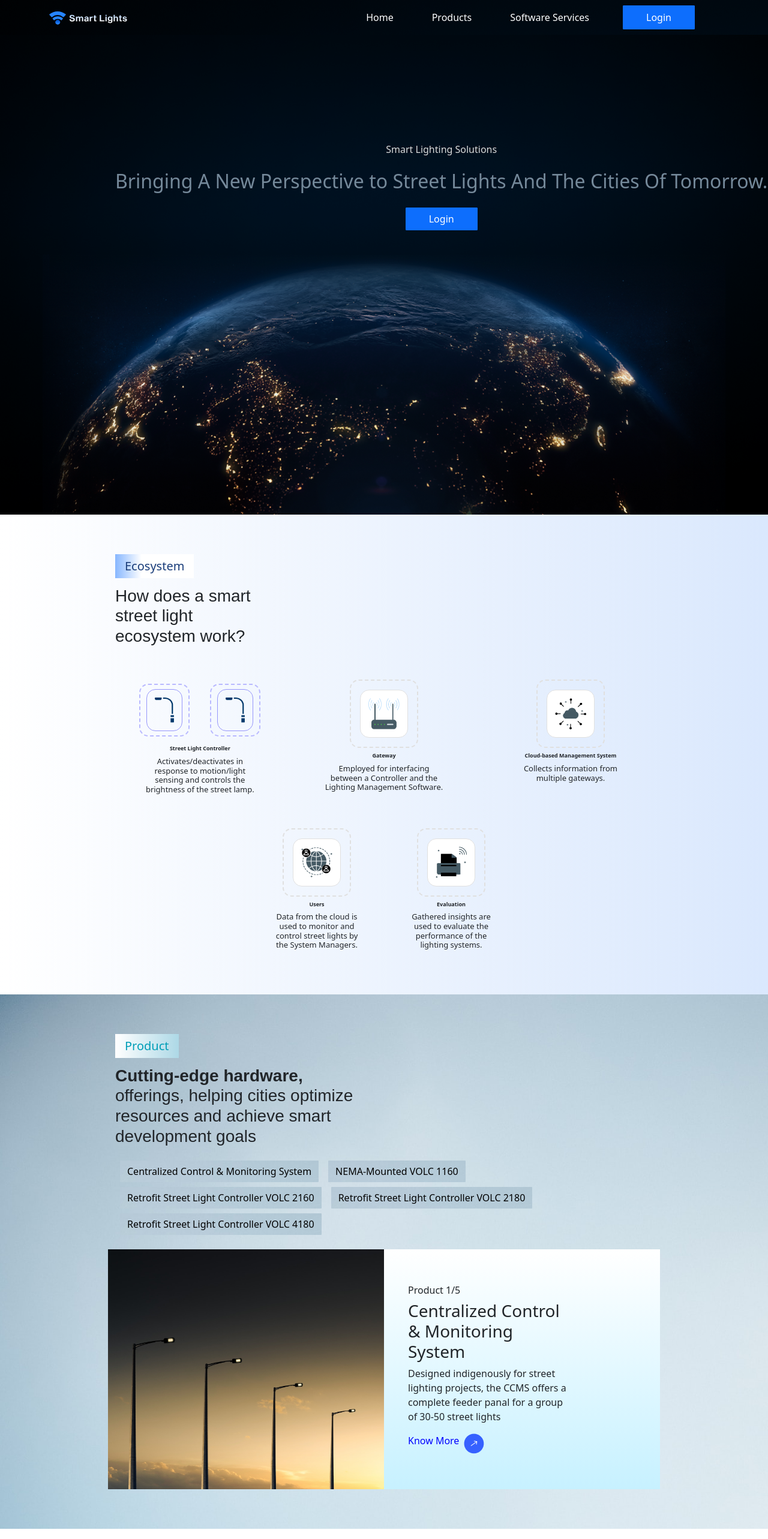
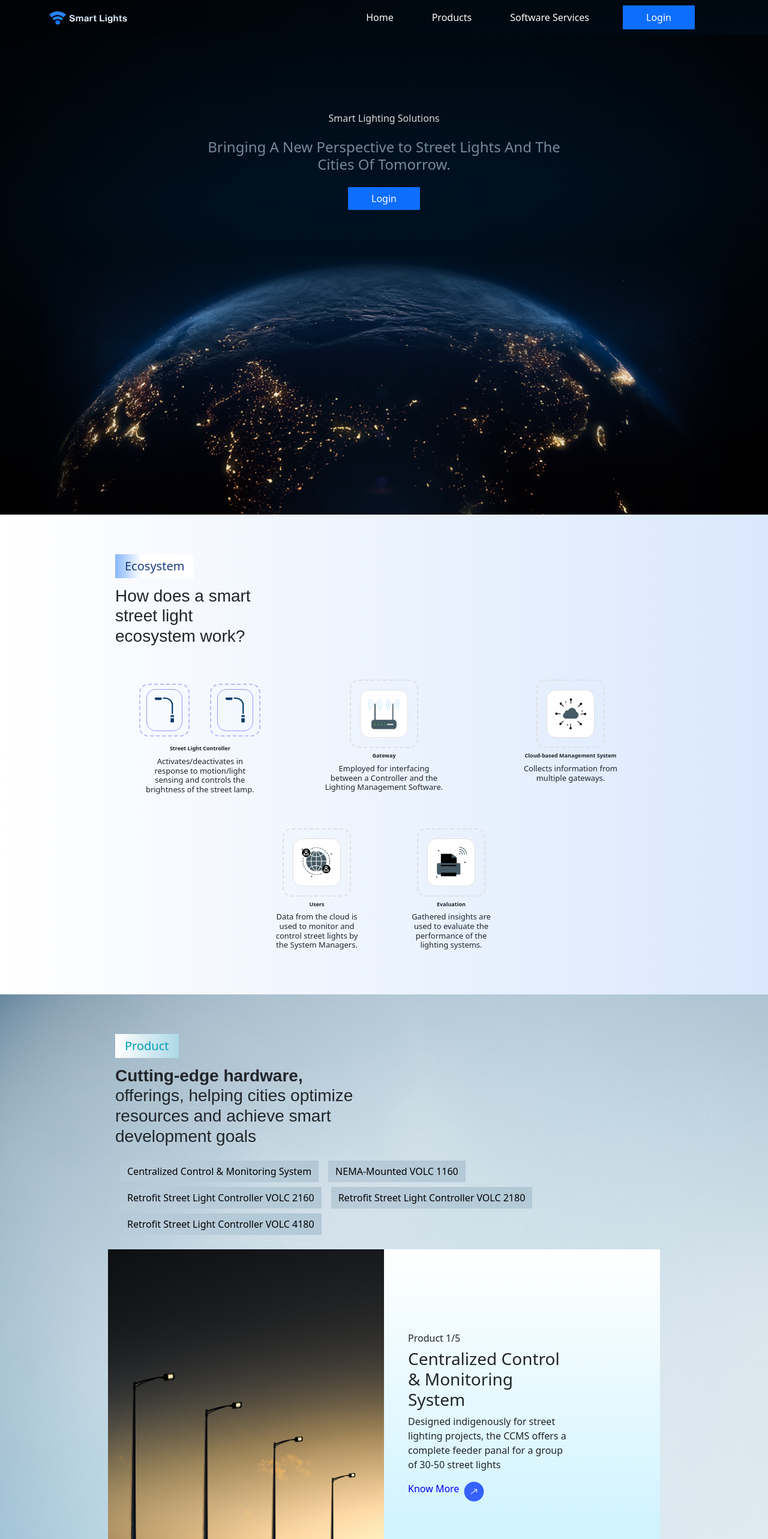
Before and after one commit to pradeepxdxd/blacksof-project, a React (Vite) app: page / in a window 1280 px wide. Shown: the top 2566 px of the page at 60% size. Built offline with nearby package versions, Linux system fonts and the light colour scheme.

Commit message:
fix:responsiveness of footer

```diff
--- a/src/components/ecosystem/Ecosystem.css
+++ b/src/components/ecosystem/Ecosystem.css
@@ -37,8 +37,15 @@
         align-items: center;
         width: 100%;
     }
+
     .eco-desc {
         font-size: medium;
+    }
+}
+
+@media (max-width: 576px) {
+    .eco-card3-row1 {
+        margin-bottom: 55px;
     }
 }
 
@@ -47,3 +54,10 @@
         font-size: small;
     }
 }
+
+
+@media (max-width: 403px) {
+    .eco-card3-row1 {
+        margin-bottom: 0px;
+    }
+}
--- a/src/components/footer/Footer.css
+++ b/src/components/footer/Footer.css
@@ -38,6 +38,11 @@
 .footer-link {
     margin-left: 150px;
     color: '#dedede'
+}
+
+.link-h{
+    margin-left: 17px;
+    margin-right: 17px;
 }
 
 @media (max-width: 813px) {
@@ -97,3 +102,10 @@
         font-size: xx-small;
     }
 }
+
+@media (max-width:446px) {
+    .link-h {
+        margin-left: 2px;
+        margin-right: 2px;
+    }
+}
--- a/src/components/footer/Footer.tsx
+++ b/src/components/footer/Footer.tsx
@@ -1,4 +1,4 @@
-import "./Footer.css"; // Custom CSS file for styling
+import "./Footer.css";
 import logo from "../../assets/smart lights_logo.svg";
 import { Col, Row } from "react-bootstrap";
 
@@ -22,11 +22,14 @@ export default function SmartLights() {
             className="d-flex justify-content-start header-link"
             style={{ width: "100%", marginTop: "8.3rem" }}
           >
-            <h6 style={{ marginRight: "30px", cursor: "pointer" }}>Product</h6>
-            <h6 className="mx-3" style={{ cursor: "pointer" }}>
+            <h6 className="header-link-1 link-h" style={{ cursor: "pointer" }}>
+              Product
+            </h6>{" "}
+            {/*mr-30px*/}
+            <h6 className="link-h" style={{ cursor: "pointer" }}>
               Software Service
             </h6>
-            <h6 className="mx-3" style={{ cursor: "pointer" }}>
+            <h6 className="link-h" style={{ cursor: "pointer" }}>
               Follow Us
             </h6>
           </div>
@@ -34,11 +37,8 @@ export default function SmartLights() {
       </Row>
 
       <div style={{ marginTop: "230px" }}>
-        <hr className="divider"
-        />
-        <div
-          className="d-flex footer-link"
-        >
+        <hr className="divider" />
+        <div className="d-flex footer-link">
           <h6 className="mx-3">Privacy Policy</h6>
           &#124;
           <h6 className="mx-3">Terms & Conditions</h6>
--- a/src/components/home/Home.css
+++ b/src/components/home/Home.css
@@ -4,9 +4,12 @@
     background-position: center;
     display: flex;
     justify-content: center;
-    align-items: center;
     height: 100vh;
     color: #fff;
+}
+
+.home-container .content-container {
+    margin-top: 130px;
 }
 
 .text-head {
@@ -20,4 +23,5 @@
 
 .content-container {
     text-align: center;
+    width: 50%;
 }
--- a/src/components/home/Home.tsx
+++ b/src/components/home/Home.tsx
@@ -6,17 +6,12 @@ export default function Home() {
     <div className="home-container" style={{ position: "static" }}>
       <div
         className="content-container"
-        style={{
-          position: "absolute",
-          top: "30%",
-          left: "15%",
-        }}
       >
         <h6 className="text-head">Smart Lighting Solutions</h6>
-        <h2 className="text-subhead">
+        <h4 className="text-subhead">
           Bringing A New Perspective to Street Lights And The Cities Of
           Tomorrow.
-        </h2>
+        </h4>
         <Button style={{borderRadius:'1px'}}>Login</Button>
       </div>
     </div>
--- a/src/components/product/Product.css
+++ b/src/components/product/Product.css
@@ -45,6 +45,12 @@
     .bg-btn span{
         font-size: xx-small;
     }
+    .product-def-title {
+        font-size: medium;
+    }
+    .product-def-body {
+        font-size: small;
+    }
 }
 
 @media (max-width: 480px) {
--- a/src/components/product/Product.tsx
+++ b/src/components/product/Product.tsx
@@ -78,7 +78,7 @@ export default function Product() {
           <div className="mt-4">
             <Row>
               <Col
-                style={{ maxHeight: "50vh", padding: 0 }}
+                style={{ maxHeight: "70vh", padding: 0 }}
                 xs={12}
                 sm={6}
                 md={6}
@@ -92,7 +92,7 @@ export default function Product() {
                 />
               </Col>
               <Col
-                style={{ maxHeight: "100vh", padding: 0 }}
+                style={{ maxHeight: "70vh", padding: 0 }}
                 xs={12}
                 sm={6}
                 md={6}
@@ -107,6 +107,7 @@ export default function Product() {
                     alignItems: "flex-start",
                     justifyContent: "center",
                     height: "100%",
+                    maxHeight: "100%",
                   }}
                 >
                   <div
@@ -118,8 +119,8 @@ export default function Product() {
                     }}
                   >
                     <h6 style={{ fontWeight: "lighter" }}>Product 1/5</h6>
-                    <h3>Centralized Control & Monitoring System</h3>
-                    <p>
+                    <h3 className="product-def-title">Centralized Control & Monitoring System</h3>
+                    <p className="product-def-body">
                       Designed indigenously for street lighting projects, the
                       CCMS offers a complete feeder panal for a group of 30-50
                       street lights
```
